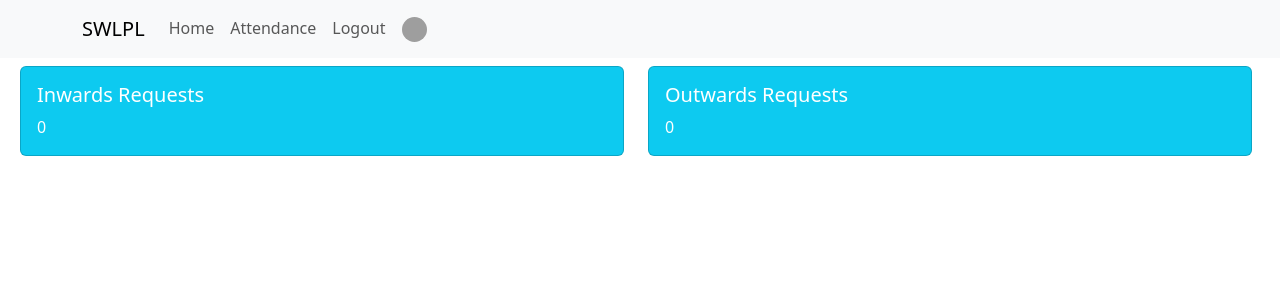
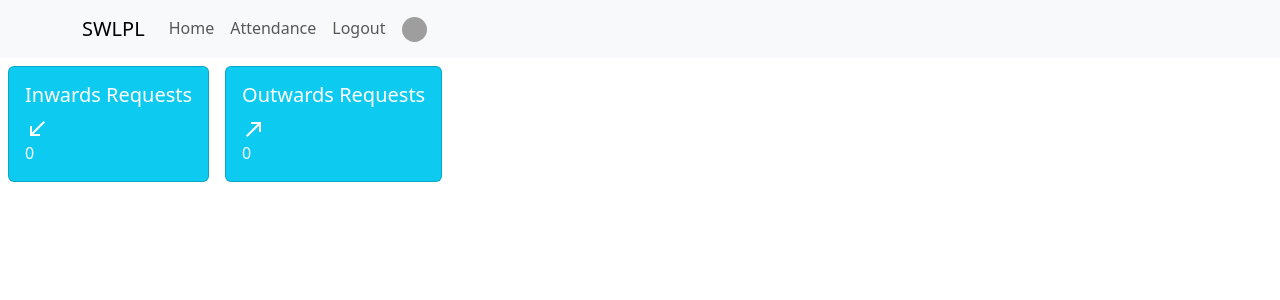
Before and after one commit to anantmann9057/swlpl_mern, a React (Vite) app in the folder client/: page / in a window 1280 px wide. Shown: the top 300 px of the page. Built offline with nearby package versions, Linux system fonts and the light colour scheme; no server answers; sample sign-in values are in the browser's storage; grey boxes are pictures that could not be loaded.

Commit message:
hashrouting

```diff
--- a/client/package.json
+++ b/client/package.json
@@ -10,6 +10,7 @@
     "preview": "vite preview"
   },
   "dependencies": {
+    "@mui/icons-material": "^6.4.4",
     "axios": "^1.7.9",
     "bcrypt": "^5.1.1",
     "body-parser": "^1.20.3",
--- a/client/src/App.jsx
+++ b/client/src/App.jsx
@@ -1,5 +1,5 @@
 import "./App.css";
-import { Route, Routes } from "react-router-dom";
+import { Route, Routes, } from "react-router-dom";
 import HomePage from "./pages/HomePage";
 import { ToastContainer } from "react-bootstrap";
 import LoginPage from "./pages/LoginPage";
--- a/client/src/components/AttendanceCard.jsx
+++ b/client/src/components/AttendanceCard.jsx
@@ -101,6 +101,8 @@ export default function AttendanceCard() {
     if (!auth) {
       navigate("/login");
     }
+
+    setOpen(true);
     axios
       .post(
         import.meta.env.VITE_SERVER_BASE_URL + "/attendance/markAttendance",
@@ -115,6 +117,8 @@ export default function AttendanceCard() {
         {}
       )
       .then((response) => {
+        setOpen(false);
+
         if (response.data.status == "3") {
           localStorage.clear();
         }
@@ -123,10 +127,14 @@ export default function AttendanceCard() {
         console.log(response.data);
       })
       .catch(function (error) {
+        setOpen(false);
+
         // handle error
         console.log(error);
       })
       .finally(function () {
+        setOpen(false);
+
         // always executed
       });
   };
--- a/client/src/components/CaseIdCard.jsx
+++ b/client/src/components/CaseIdCard.jsx
@@ -1,12 +1,15 @@
 export default function CaseIdCard(props) {
   return (
-    <div className="w-100 m-2">
+    <div className="m-2">
       <div
         className="card text-white bg-info mb-3"
 
       >
         <div className="card-body">
           <h5 className="card-title">{props.title}</h5>
+          <div>
+            {props.icon}
+          </div>
           <p className="card-text">{props.cases}</p>
         </div>
       </div>
--- a/client/src/main.jsx
+++ b/client/src/main.jsx
@@ -1,12 +1,12 @@
 import { StrictMode } from 'react'
 import { createRoot } from 'react-dom/client'
-import { BrowserRouter } from 'react-router-dom'
+import { BrowserRouter,HashRouter } from 'react-router-dom'
 import './index.css'
 import App from './App.jsx'
 
 createRoot(document.getElementById('root')).render(
   <StrictMode>
-    <BrowserRouter>
-    <App /></BrowserRouter>
+    <HashRouter>
+    <App /></HashRouter>
   </StrictMode>,
 )
--- a/client/src/pages/Dashboard.jsx
+++ b/client/src/pages/Dashboard.jsx
@@ -1,14 +1,15 @@
-import { Col, Row } from "react-bootstrap";
-import AttendanceCard from "../components/AttendanceCard";
+
 import CaseIdCard from "../components/CaseIdCard";
 import Header from "../components/Header";
 import { useState, useEffect } from "react";
 import axios from "axios";
 import { toast, ToastContainer } from "react-toastify";
 import { useNavigate } from "react-router-dom";
-
+import SouthWestIcon from '@mui/icons-material/SouthWest';
+import NorthEastIcon from '@mui/icons-material/NorthEast';
 import Backdrop from "@mui/material/Backdrop";
 import CircularProgress from "@mui/material/CircularProgress";
+import { Stack } from "@mui/material";
 
 export default function Dashboard() {
   const auth = localStorage.getItem("token");
@@ -55,22 +56,25 @@ export default function Dashboard() {
       </Backdrop>
       <ToastContainer></ToastContainer>
       <Header />
-      <Row className="container-fluid">
-        <Col>
-          <CaseIdCard
+      <Stack
+        direction={{ xs: "row", sm: "row" }}
+        spacing={{ xs: 2, sm: 2, md: 2, lg: 2, xl: 2 }}
+      >
+        <CaseIdCard
             title="Inwards Requests"
             header="Inwards"
+            icon={ <SouthWestIcon></SouthWestIcon>}
             cases={inwardCases.length}
           />
-        </Col>
-        <Col>
-          <CaseIdCard
+
+<CaseIdCard
             title="Outwards Requests"
             header="Outwards"
+            icon={ <NorthEastIcon></NorthEastIcon>}
             cases={outwardCases.length}
           />
-        </Col>
-      </Row>
+      </Stack>
+
     </>
   );
 }
```
Also changed, not shown: 1 other file (tests, documents, lock files or other folders).
